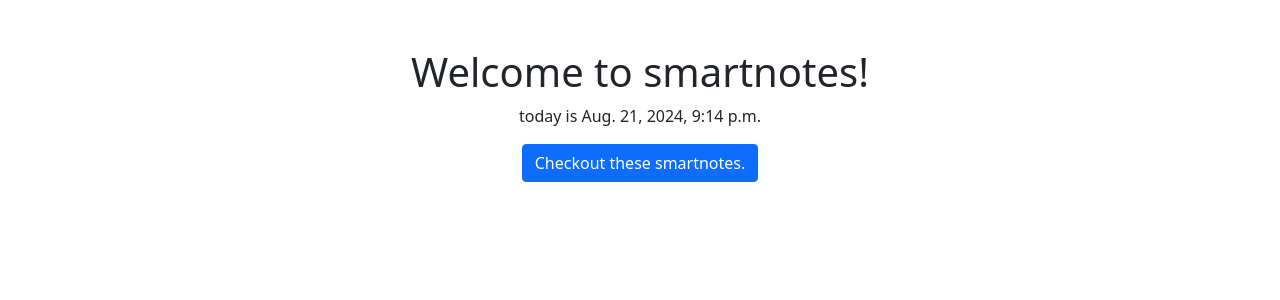
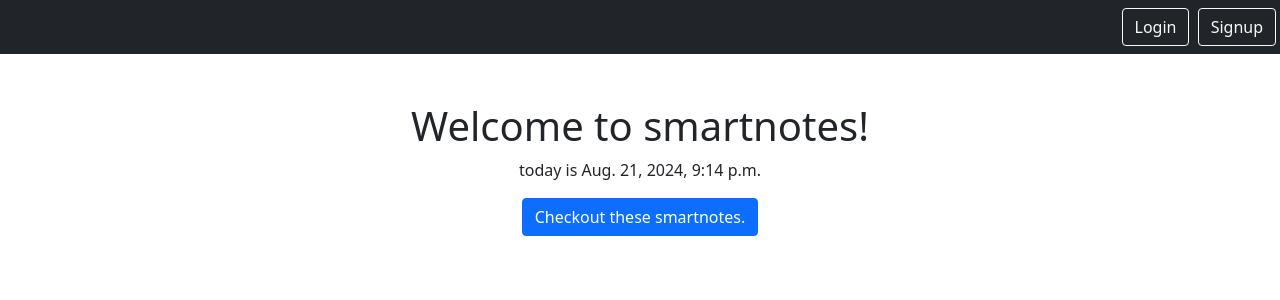
Before and after one commit to f-allian/django-tutorial, a Django app: page / in a window 1280 px wide. Shown: the top 300 px of the page. Run offline with Django 5.2, Linux system fonts and the light colour scheme.

Commit message:
final: 09-03-e

```diff
--- a/djangoTutorial/settings.py
+++ b/djangoTutorial/settings.py
@@ -51,6 +51,7 @@ MIDDLEWARE = [
     "django.contrib.auth.middleware.AuthenticationMiddleware",
     "django.contrib.messages.middleware.MessageMiddleware",
     "django.middleware.clickjacking.XFrameOptionsMiddleware",
+    'django.middleware.csrf.CsrfViewMiddleware',
 ]
 
 ROOT_URLCONF = "djangoTutorial.urls"
--- a/home/templates/home/logout.html
+++ b/home/templates/home/logout.html
@@ -4,9 +4,7 @@
 
 <!-- https://stackoverflow.com/questions/77690729/django-built-in-logout-view-method-not-allowed-get-users-logout  -->
 
-<form method="post" action="{% url 'logout' %}">
-    {% csrf_token %}
-    <button type="submit">logout</button>
-</form>
+<h1>See you later.</h1>
+
 
 {% endblock %}
--- a/home/urls.py
+++ b/home/urls.py
@@ -5,4 +5,5 @@ urlpatterns = [
     path('', views.HomeView.as_view(), name='home'),
     path('login/', views.LoginInterfaceView.as_view(), name='login'),
     path('logout/', views.LogoutInterfaceView.as_view(), name='logout'),
+    path('signup', views.SignupView.as_view(), name='signup'),
 ]
--- a/home/views.py
+++ b/home/views.py
@@ -4,12 +4,26 @@ from datetime import datetime
 from django.views.generic import TemplateView
 from django.contrib.auth.mixins import LoginRequiredMixin
 from django.contrib.auth.views import LoginView, LogoutView
+from django.views.generic.edit import CreateView
+from django.contrib.auth.forms import UserCreationForm
+from django.shortcuts import redirect
 
-class LogoutInterfaceView(TemplateView):
+class SignupView(CreateView):
+    form_class=UserCreationForm
+    template_name = 'home/register.html'
+    success_url = '/smart/notes'
+
+    def get(self, request, *args, **kwargs):
+        if self.request.user.is_authenticated:
+            return redirect('notes.list')
+        return super().get(request, *args, **kwargs)
+
+class LogoutInterfaceView(LogoutView):
     template_name = 'home/logout.html'
 
 class LoginInterfaceView(LoginView):
     template_name = 'home/login.html'
+
 
 class HomeView(TemplateView):
     template_name = 'home/welcome.html'
--- a/static/templates/base.html
+++ b/static/templates/base.html
@@ -6,6 +6,24 @@
     </head>
 
     <body>
+
+        <nav class="navbar navbar-dark bg-dark">
+            <div class="ms-auto">
+                {% if user.is_authenticated %}
+                <a href="{% url 'notes.list' %}" class="btn btn-outline-light me-1">Home</a>
+                <a href="{% url 'notes.new' %}" class="btn btn-outline-light me-1">Create</a>
+                <!-- Logout Form -->
+                <form id="logout-form" action="{% url 'logout' %}" method="POST" style="display: inline;">
+                    {% csrf_token %}
+                    <button type="submit" class="btn btn-outline-light me-1">Logout</button>
+                </form>
+                {% else %}
+                <a href="{% url 'login' %}" class="btn btn-outline-light me-1">Login</a>
+                <a href="{% url 'signup' %}" class="btn btn-outline-light me-1">Signup</a>
+                {% endif %}
+            </div>
+        </nav>
+
       <div class="my-5 text-center container">
         {% block content %}
         {% endblock %}
```
Also changed, not shown: home/templates/home/register.html (added, +10 -0 lines).
